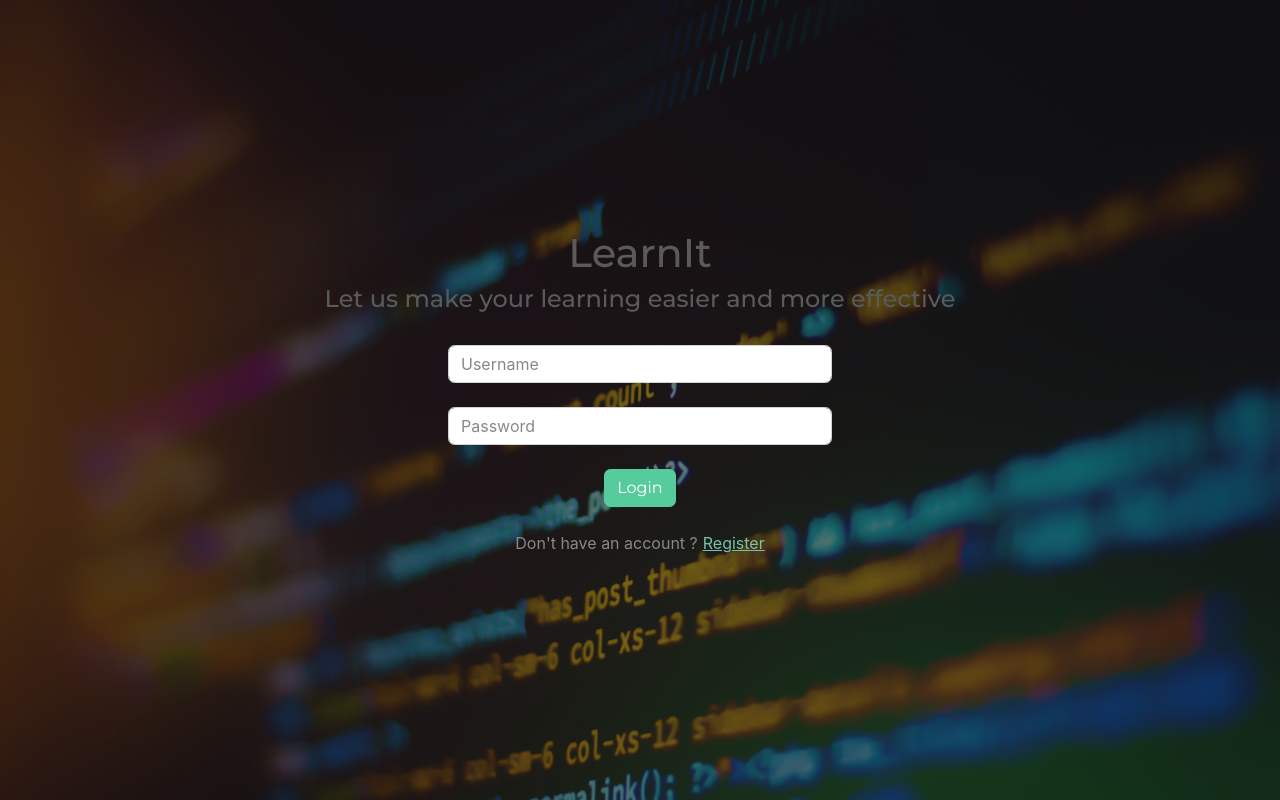
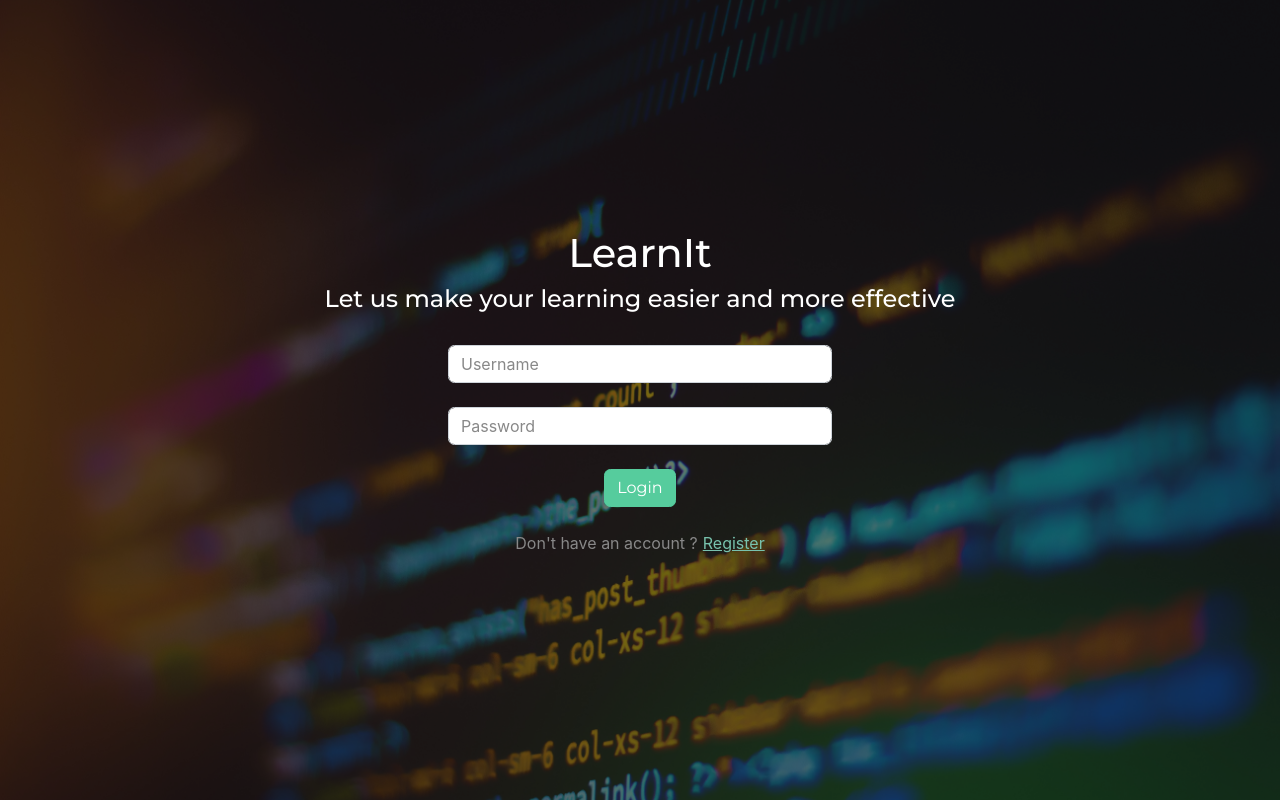
Before and after one commit to WynriusCoder479/first-mern-app-learnit, a React (Create React App) app in the folder client/: page /login in a window 1280 px wide. Built offline with nearby package versions, Linux system fonts and the light colour scheme; no server answers.

Commit message:
fix text color

```diff
--- a/client/src/views/Auth.js
+++ b/client/src/views/Auth.js
@@ -34,8 +34,10 @@ const Auth = ({ authRoute }) => {
 		<div className='landing'>
 			<div className='dark-overlay'>
 				<div className={isMobile ? 'landing-inner-mobile' : 'landing-inner'}>
-					<h1>LearnIt</h1>
-					<h4>Let us make your learning easier and more effective</h4>
+					<h1 className='text-white'>LearnIt</h1>
+					<h4 className='text-white'>
+						Let us make your learning easier and more effective
+					</h4>
 					{body}
 				</div>
 			</div>
```
